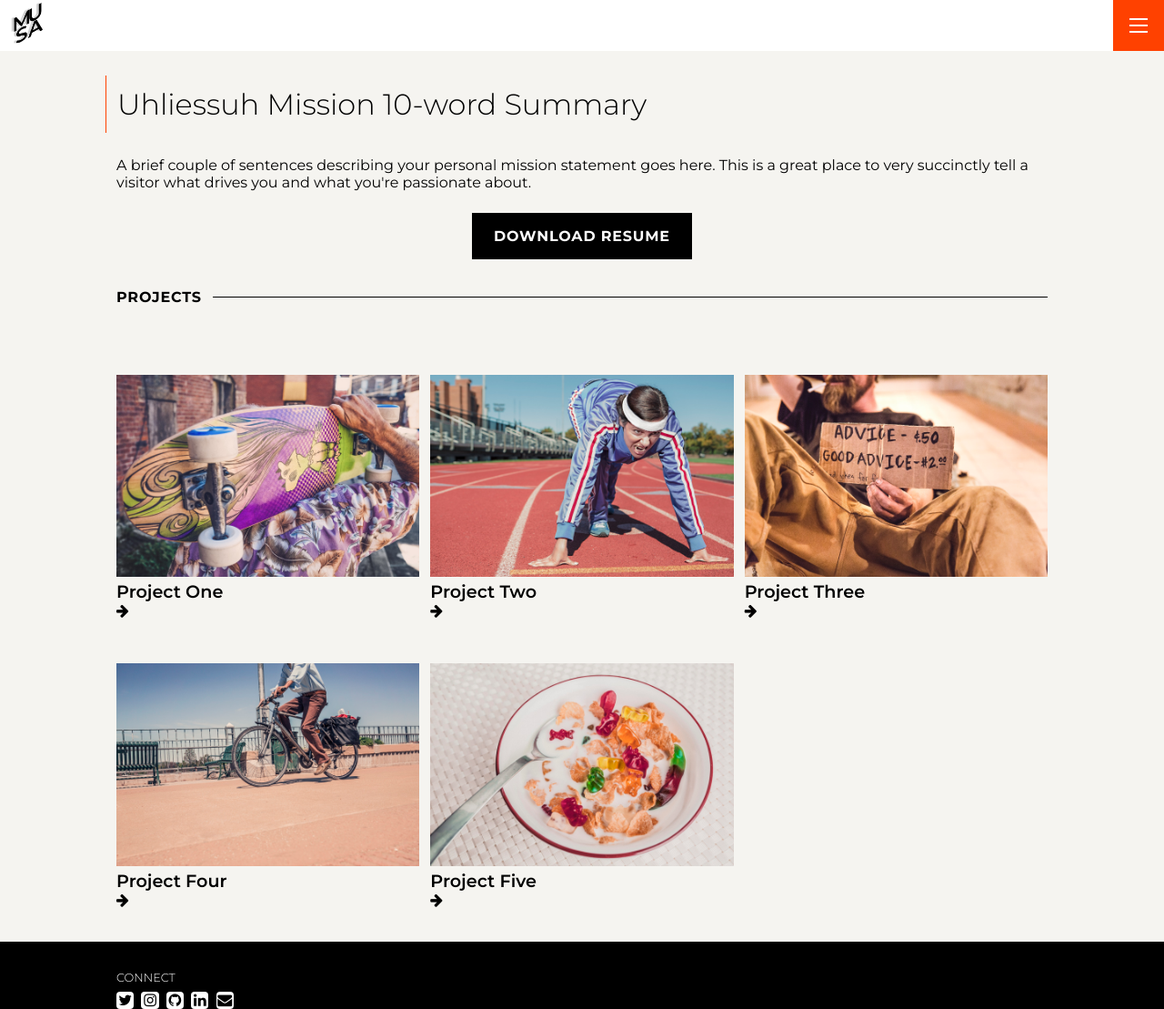
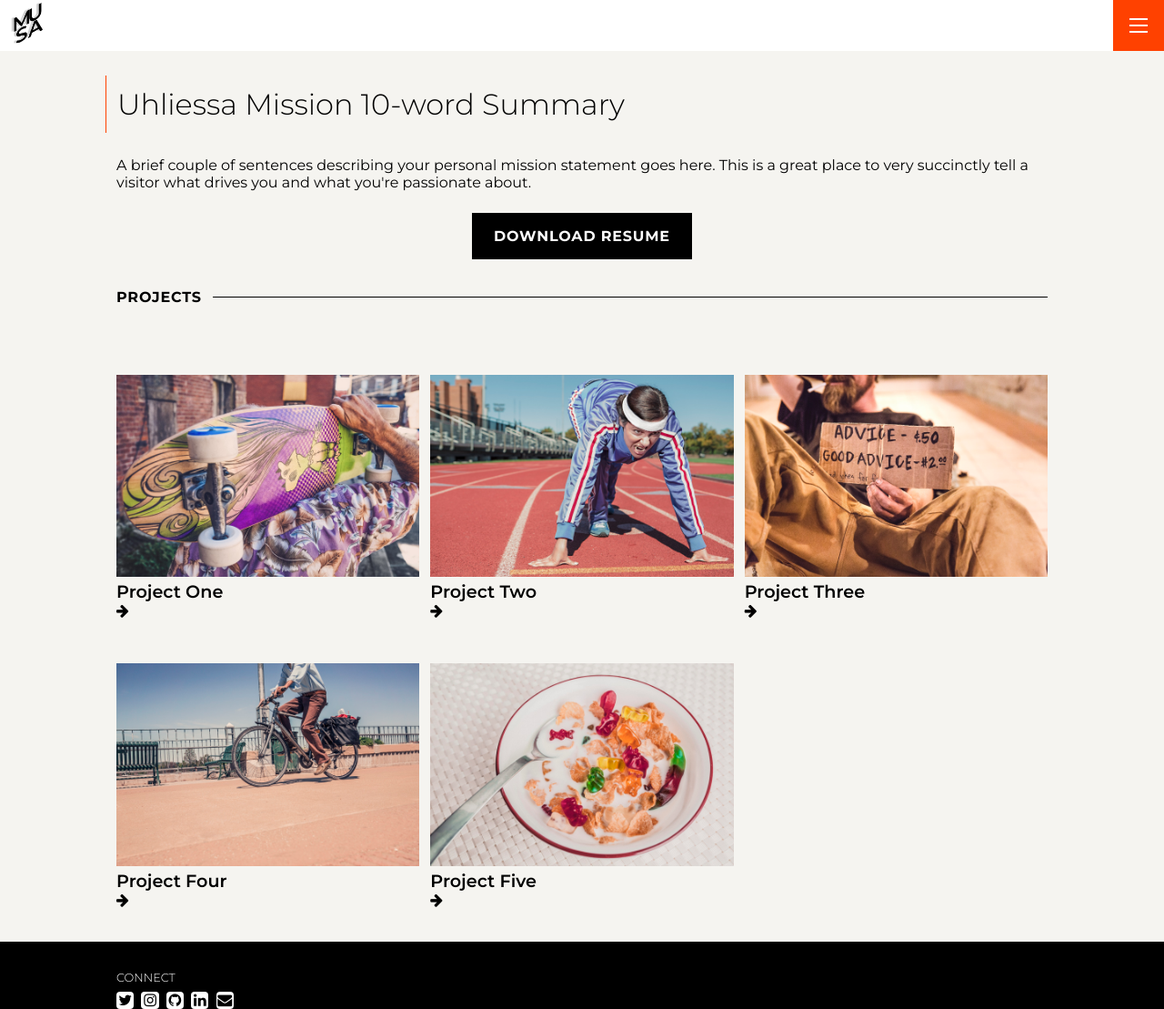
Before and after one commit to alyssafelixa/portfolio, a Jekyll site: the page built from index.md, in a window 1280 px wide and 1109 px high. Shown: the whole window at 91% size. Built offline with Jekyll 4.4.1, drawn with Linux system fonts in a browser that asks for light colours.

Commit message:
Update settings.yml

```diff
--- a/_data/settings.yml
+++ b/_data/settings.yml
@@ -3,7 +3,7 @@
 
 logo: '/assets/img/musa-logo.png'
 
-intro_title: Uhliessuh Mission 10-word Summary
+intro_title: Uhliessa Mission 10-word Summary
 intro_text: |
   A brief couple of sentences describing your personal mission statement goes
   here. This is a great place to very succinctly tell a visitor what drives you
```
